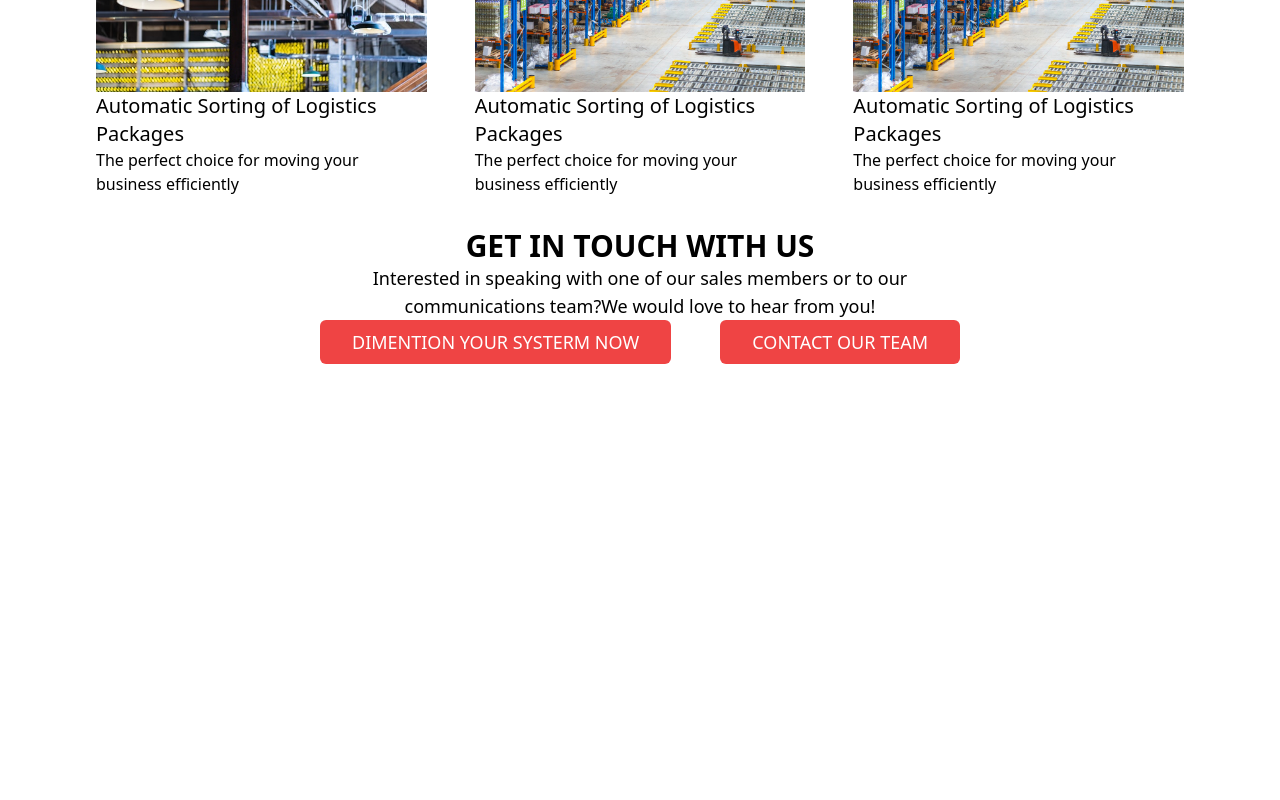
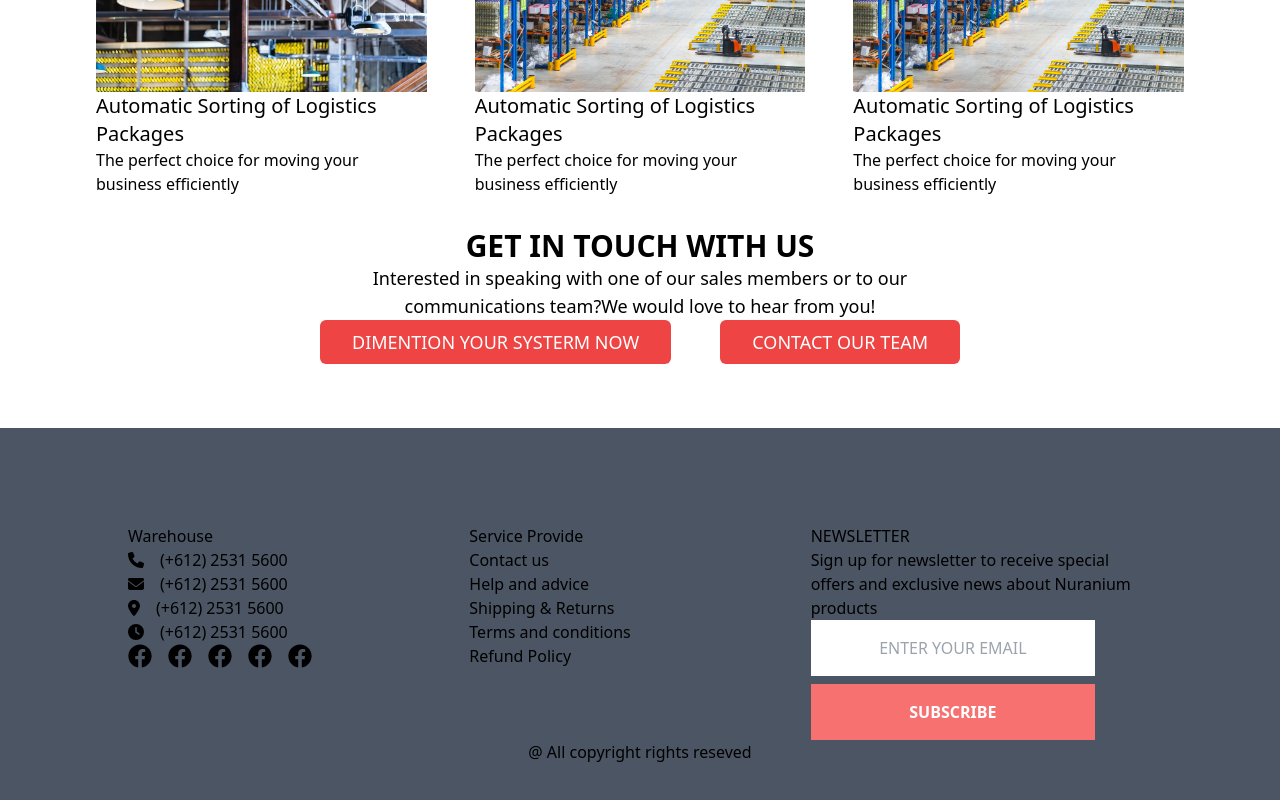
Before and after one commit to armejbha/laptop-warehouse-client, a React (Create React App) app: page /home in a window 1280 px wide. Shown: the part 952-1752 px from the top of the page. Before the commit the page ends 1380 px from the top, so only its background shows below. Built offline with nearby package versions, Linux system fonts and the light colour scheme.

Commit message:
footer created

```diff
--- a/public/index.html
+++ b/public/index.html
@@ -1,20 +1,20 @@
 <!DOCTYPE html>
 <html lang="en">
+
 <head>
   <meta charset="utf-8" />
   <link rel="icon" href="%PUBLIC_URL%/favicon.ico" />
   <meta name="viewport" content="width=device-width, initial-scale=1" />
   <meta name="theme-color" content="#000000" />
-    <meta
-      name="description"
-      content="Web site created using create-react-app"
-    />
+  <meta name="description" content="Web site created using create-react-app" />
   <link rel="apple-touch-icon" href="%PUBLIC_URL%/logo192.png" />
   <!--
       manifest.json provides metadata used when your web app is installed on a
       user's mobile device or desktop. See https://developers.google.com/web/fundamentals/web-app-manifest/
     -->
   <link rel="manifest" href="%PUBLIC_URL%/manifest.json" />
+  <!-- react fontawesome kit  -->
+  <script src="https://kit.fontawesome.com/bf431af93a.js" crossorigin="anonymous"></script>
   <!--
       Notice the use of %PUBLIC_URL% in the tags above.
       It will be replaced with the URL of the `public` folder during the build.
@@ -26,6 +26,7 @@
     -->
   <title>React App</title>
 </head>
+
 <body>
   <noscript>You need to enable JavaScript to run this app.</noscript>
   <div id="root"></div>
@@ -40,4 +41,5 @@
       To create a production bundle, use `npm run build` or `yarn build`.
     -->
 </body>
+
 </html>
--- a/src/App.js
+++ b/src/App.js
@@ -2,6 +2,7 @@
 import { Route, Routes } from 'react-router-dom';
 import './App.css';
 import Home from './Pages/Home/Home/Home';
+import Footer from './Shared/Footer/Footer';
 import Header from './Shared/Header/Header';
 
 function App() {
@@ -12,6 +13,7 @@ function App() {
         <Route path='/' element={<Home></Home>}></Route>
         <Route path='/home' element={<Home></Home>}></Route>
       </Routes>
+      <Footer></Footer>
     </div>
   );
 }
--- a/src/Pages/Home/Contact/Contact.js
+++ b/src/Pages/Home/Contact/Contact.js
@@ -2,12 +2,12 @@ import React from 'react';
 
 const Contact = () => {
     return (
-        <div className='w-1/2 mx-auto text-center mb-16'>
+        <div className='md:w-1/2 mx-auto text-center mb-16'>
             <h2 className='text-3xl font-bold'>GET IN TOUCH WITH US</h2>
             <p className='text-lg font-light'>Interested in speaking with one of our sales members or to our communications team?We would love to hear from you!</p>
-            <div className='flex justify-between items-center'>
+            <div className='md:flex justify-between items-center'>
                 <button className='bg-red-500 px-8 py-2 text-lg font-normal text-white rounded-md'>DIMENTION YOUR SYSTERM NOW</button>
-                <button className='bg-red-500 px-8 py-2 text-lg font-normal text-white rounded-md'>CONTACT OUR TEAM</button>
+                <button className='bg-red-500 px-8 py-2 text-lg font-normal text-white rounded-md mt-4 md:mt-0'>CONTACT OUR TEAM</button>
             </div>
         </div>
     );
--- a/src/Pages/Home/Solutions/Solutions.js
+++ b/src/Pages/Home/Solutions/Solutions.js
@@ -12,9 +12,9 @@ const Solutions = () => {
         { id: 3, title: 'Automatic Sorting of Logistics Packages', description: 'The perfect choice for moving your business efficiently', img: photoTwo }
     ]
     return (
-        <div className='mx-24 mb-8'>
+        <div className='md:mx-24 mb-8'>
             <h1 className='text-3xl'>More Solutions</h1>
-            <div className='grid grid-cols-3 gap-12'>
+            <div className='grid md:grid-cols-3 gap-12'>
                 {
                     solutions.map(solution => <Solution
                         key={solution.id}
--- /dev/null
+++ b/src/Shared/Footer/Footer.css
@@ -0,0 +1,30 @@
+.hexagon {
+    width: 80px;
+    height: 46.242px;
+    background: rgb(94, 80, 80);
+    position: relative;
+}
+
+.hexagon::before {
+    content: "";
+    position: absolute;
+    top: -22.794px;
+    left: 0;
+    width: 0;
+    height: 0;
+    border-left: 40px solid transparent;
+    border-right: 40px solid transparent;
+    border-bottom: 22.794px solid rgb(94, 80, 80);
+}
+
+.hexagon::after {
+    content: "";
+    position: absolute;
+    bottom: -22.794px;
+    left: 0;
+    width: 0;
+    height: 0;
+    border-left: 40px solid transparent;
+    border-right: 40px solid transparent;
+    border-top: 22.794px solid rgb(94, 80, 80);
+}
--- /dev/null
+++ b/src/Shared/Footer/Footer.js
@@ -0,0 +1,67 @@
+import React from 'react';
+import './Footer.css'
+import { FontAwesomeIcon } from '@fortawesome/react-fontawesome';
+import { faEnvelope, faPhone, faLocationDot, faClock } from '@fortawesome/free-solid-svg-icons';
+const Footer = () => {
+    return (
+        <div className=' bg-gray-600 py-24'>
+            <div className=''>
+                <div className='md:mx-32 grid md:grid-cols-3'>
+                    <div className=''>
+                        <h3>Warehouse</h3>
+                        <p>
+                            <FontAwesomeIcon icon={faPhone}></FontAwesomeIcon>
+                            <span className='ml-4'>(+612) 2531 5600</span>
+                        </p>
+                        <p>
+                            <FontAwesomeIcon icon={faEnvelope}></FontAwesomeIcon>
+                            <span className='ml-4'>(+612) 2531 5600</span>
+                        </p>
+                        <p>
+                            <FontAwesomeIcon icon={faLocationDot}></FontAwesomeIcon><span className='ml-4'>(+612) 2531 5600</span>
+                        </p>
+                        <p>
+                            <FontAwesomeIcon icon={faClock}></FontAwesomeIcon><span className='ml-4'>(+612) 2531 5600</span>
+                        </p>
+                        <div className='flex items-center'>
+                            <div className='w-6 h-6 mr-4'>
+                                <svg xmlns="http://www.w3.org/2000/svg" viewBox="0 0 512 512"><path d="M504 256C504 119 393 8 256 8S8 119 8 256c0 123.78 90.69 226.38 209.25 245V327.69h-63V256h63v-54.64c0-62.15 37-96.48 93.67-96.48 27.14 0 55.52 4.84 55.52 4.84v61h-31.28c-30.8 0-40.41 19.12-40.41 38.73V256h68.78l-11 71.69h-57.78V501C413.31 482.38 504 379.78 504 256z" /></svg>
+                            </div>
+                            <div className='w-6 h-6 mr-4'>
+                                <svg xmlns="http://www.w3.org/2000/svg" viewBox="0 0 512 512"><path d="M504 256C504 119 393 8 256 8S8 119 8 256c0 123.78 90.69 226.38 209.25 245V327.69h-63V256h63v-54.64c0-62.15 37-96.48 93.67-96.48 27.14 0 55.52 4.84 55.52 4.84v61h-31.28c-30.8 0-40.41 19.12-40.41 38.73V256h68.78l-11 71.69h-57.78V501C413.31 482.38 504 379.78 504 256z" /></svg>
+                            </div>
+                            <div className='w-6 h-6 mr-4'>
+                                <svg xmlns="http://www.w3.org/2000/svg" viewBox="0 0 512 512"><path d="M504 256C504 119 393 8 256 8S8 119 8 256c0 123.78 90.69 226.38 209.25 245V327.69h-63V256h63v-54.64c0-62.15 37-96.48 93.67-96.48 27.14 0 55.52 4.84 55.52 4.84v61h-31.28c-30.8 0-40.41 19.12-40.41 38.73V256h68.78l-11 71.69h-57.78V501C413.31 482.38 504 379.78 504 256z" /></svg>
+                            </div>
+                            <div className='w-6 h-6 mr-4'>
+                                <svg xmlns="http://www.w3.org/2000/svg" viewBox="0 0 512 512"><path d="M504 256C504 119 393 8 256 8S8 119 8 256c0 123.78 90.69 226.38 209.25 245V327.69h-63V256h63v-54.64c0-62.15 37-96.48 93.67-96.48 27.14 0 55.52 4.84 55.52 4.84v61h-31.28c-30.8 0-40.41 19.12-40.41 38.73V256h68.78l-11 71.69h-57.78V501C413.31 482.38 504 379.78 504 256z" /></svg>
+                            </div>
+                            <div className='w-6 h-6 mr-4'>
+                                <svg xmlns="http://www.w3.org/2000/svg" viewBox="0 0 512 512"><path d="M504 256C504 119 393 8 256 8S8 119 8 256c0 123.78 90.69 226.38 209.25 245V327.69h-63V256h63v-54.64c0-62.15 37-96.48 93.67-96.48 27.14 0 55.52 4.84 55.52 4.84v61h-31.28c-30.8 0-40.41 19.12-40.41 38.73V256h68.78l-11 71.69h-57.78V501C413.31 482.38 504 379.78 504 256z" /></svg>
+                            </div>
+                        </div>
+                    </div>
+                    <div>
+                        <h3>Service Provide</h3>
+                        <p>Contact us</p>
+                        <p>Help and advice</p>
+                        <p>Shipping & Returns</p>
+                        <p>Terms and conditions</p>
+                        <p>Refund Policy</p>
+                    </div>
+                    <div>
+                        <h3>NEWSLETTER</h3>
+                        <p>Sign up for newsletter to receive special offers and exclusive news about Nuranium products</p>
+                        <input className='w-5/6 text-center font-normal py-4 outline-0' type="email" name="" id="" placeholder='ENTER YOUR EMAIL' />
+                        <button className='w-5/6 text-center py-4 mt-2 bg-red-400 font-semibold text-white'>SUBSCRIBE</button>
+                    </div>
+
+                </div>
+                <p className='text-center'>@ All copyright rights reseved</p>
+            </div>
+
+        </div>
+    );
+};
+
+export default Footer;
```
Lines whose indentation alone changed are shown as unchanged.
